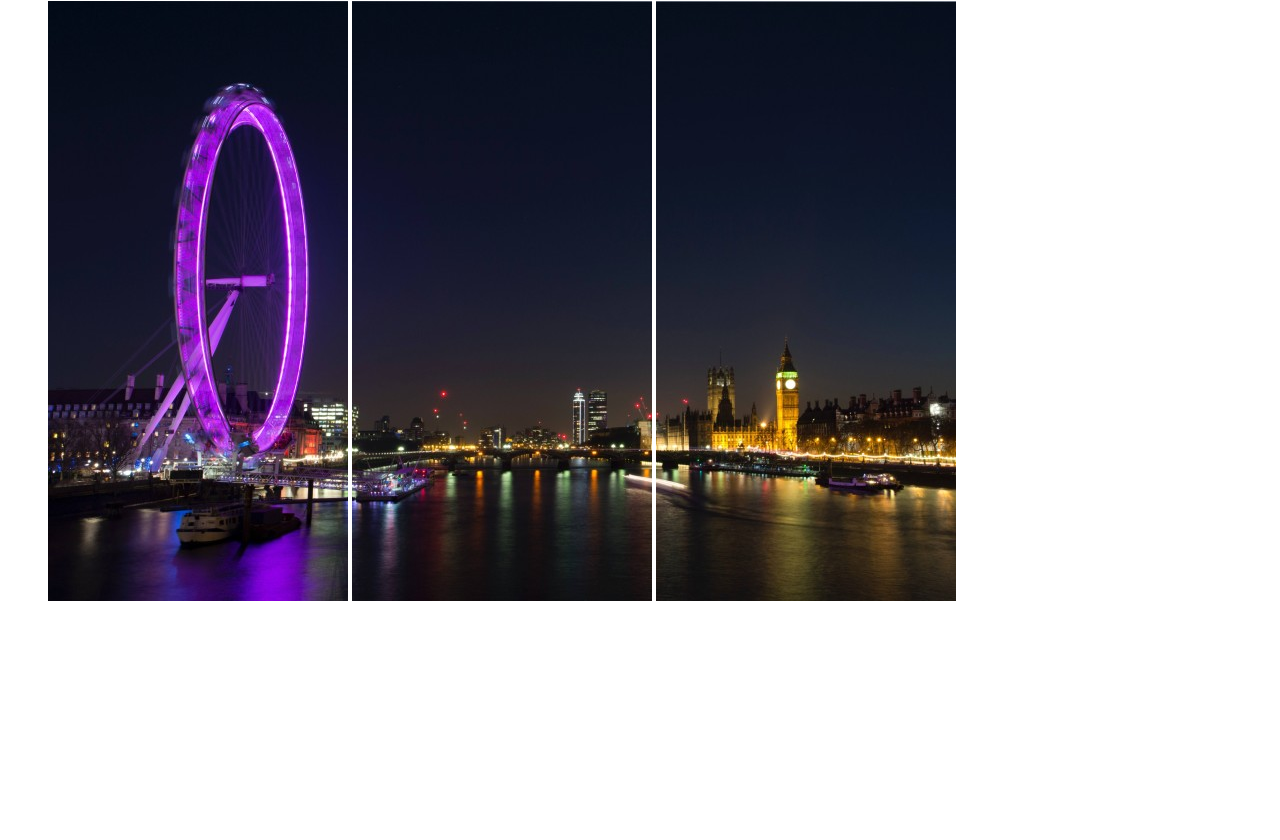
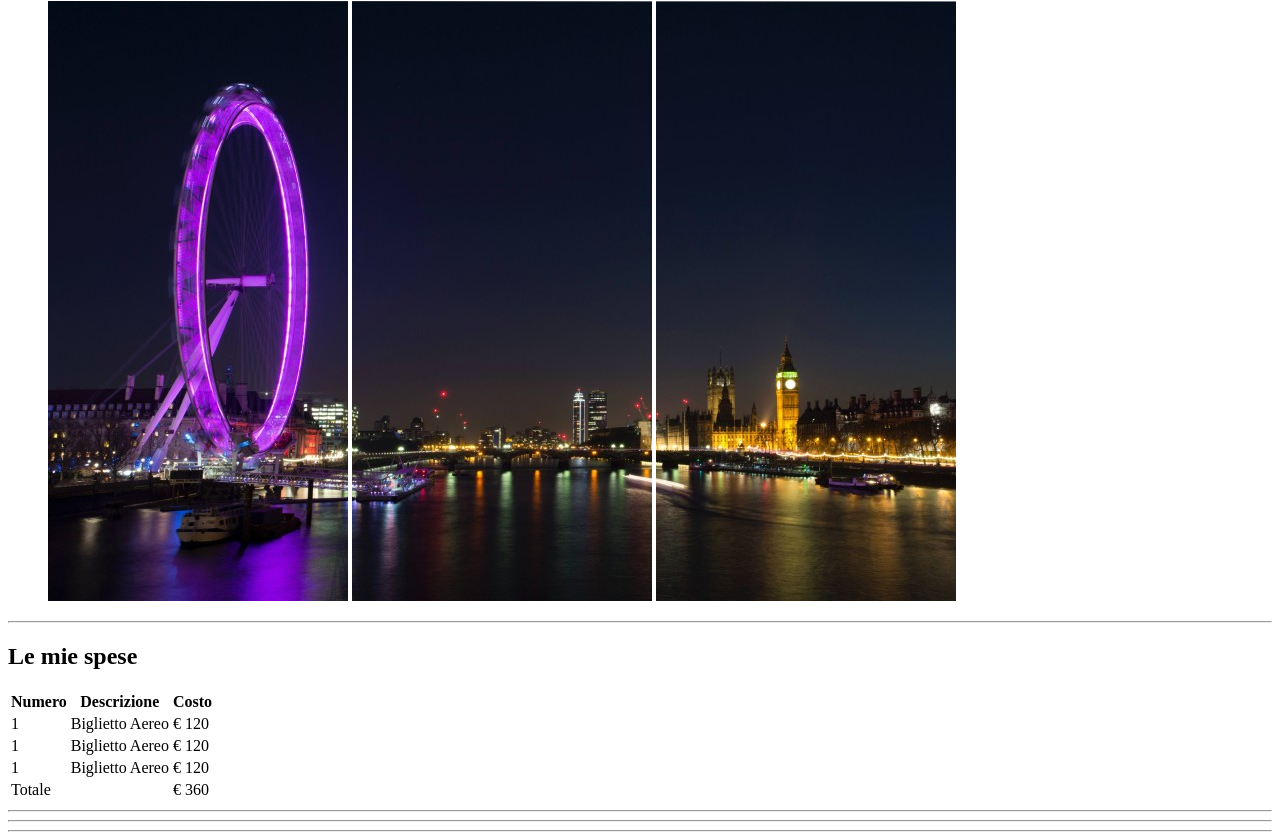
Before and after one commit to TizianoN/152-html-london-trip, a plain HTML site: page index.html in a window 1280 px wide. Shown: the part 79-919 px from the top of the page. Before the commit the page ends 800 px from the top, so only its background shows below. Drawn offline with Linux system fonts and the light colour scheme.

Commit message:
completed expenses section

```diff
--- a/index.html
+++ b/index.html
@@ -6,24 +6,64 @@
     <title>London Trip</title>
   </head>
   <body>
-    <!-- Header -->
-    <div>
+    <header>
       <h1>Il mio viaggio a Londra</h1>
       <figure>
         <img src="./img/header-img-0.jpg" alt="" />
         <img src="./img/header-img-1.jpg" alt="" />
         <img src="./img/header-img-2.jpg" alt="" />
       </figure>
-    </div>
+    </header>
+    <hr />
 
     <!-- Expenses -->
-    <div></div>
+    <section>
+      <h2>Le mie spese</h2>
+
+      <table>
+        <thead>
+          <tr>
+            <th>Numero</th>
+            <th>Descrizione</th>
+            <th>Costo</th>
+          </tr>
+        </thead>
+
+        <tbody>
+          <tr>
+            <td>1</td>
+            <td>Biglietto Aereo</td>
+            <td>€ 120</td>
+          </tr>
+          <tr>
+            <td>1</td>
+            <td>Biglietto Aereo</td>
+            <td>€ 120</td>
+          </tr>
+          <tr>
+            <td>1</td>
+            <td>Biglietto Aereo</td>
+            <td>€ 120</td>
+          </tr>
+        </tbody>
+
+        <tfoot>
+          <tr>
+            <td colspan="2">Totale</td>
+            <td>€ 360</td>
+          </tr>
+        </tfoot>
+      </table>
+    </section>
+    <hr />
 
     <!-- To do list -->
     <div></div>
+    <hr />
 
     <!-- Infos -->
     <div></div>
+    <hr />
 
     <!-- Gallery -->
     <div></div>
```
